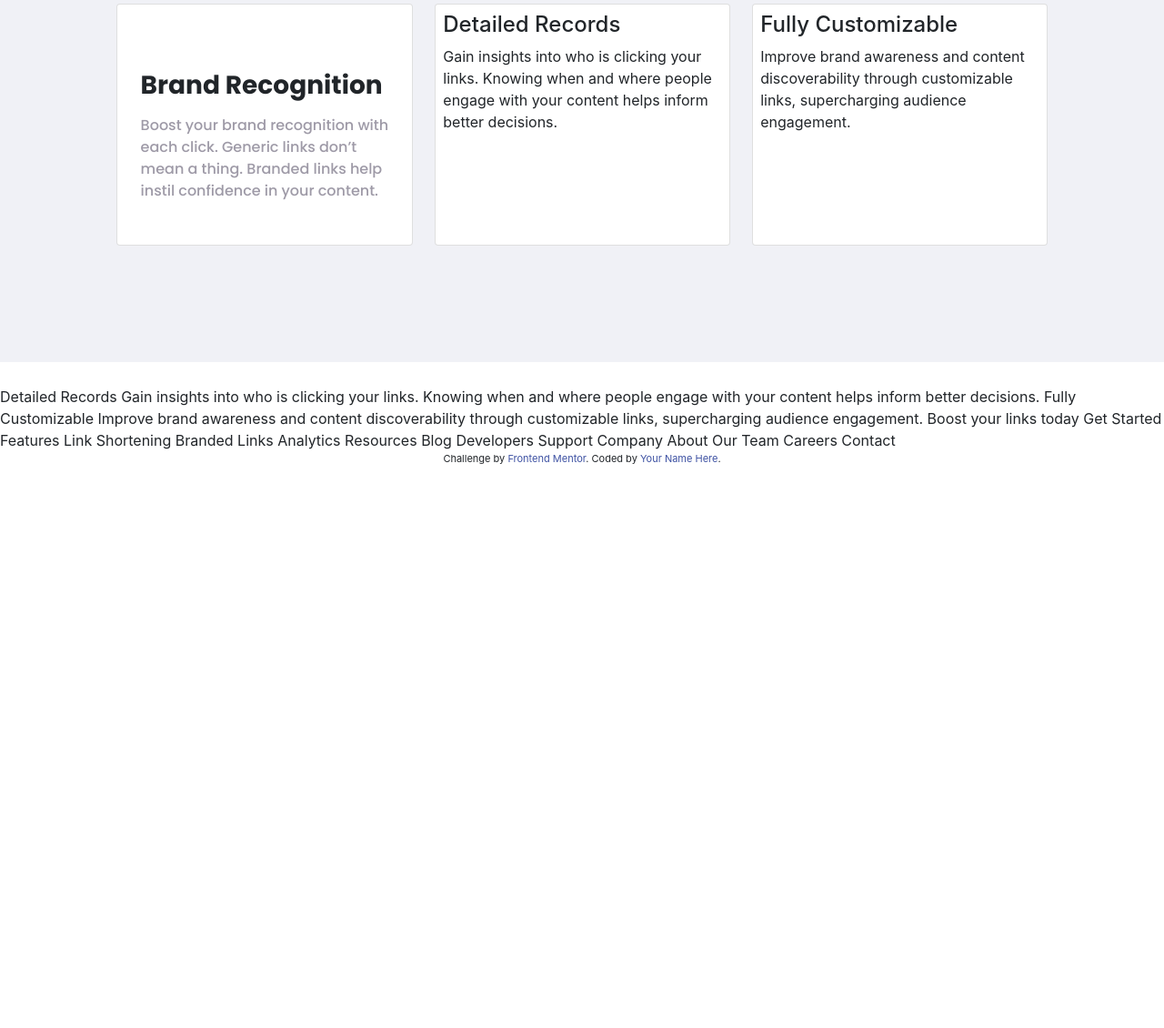
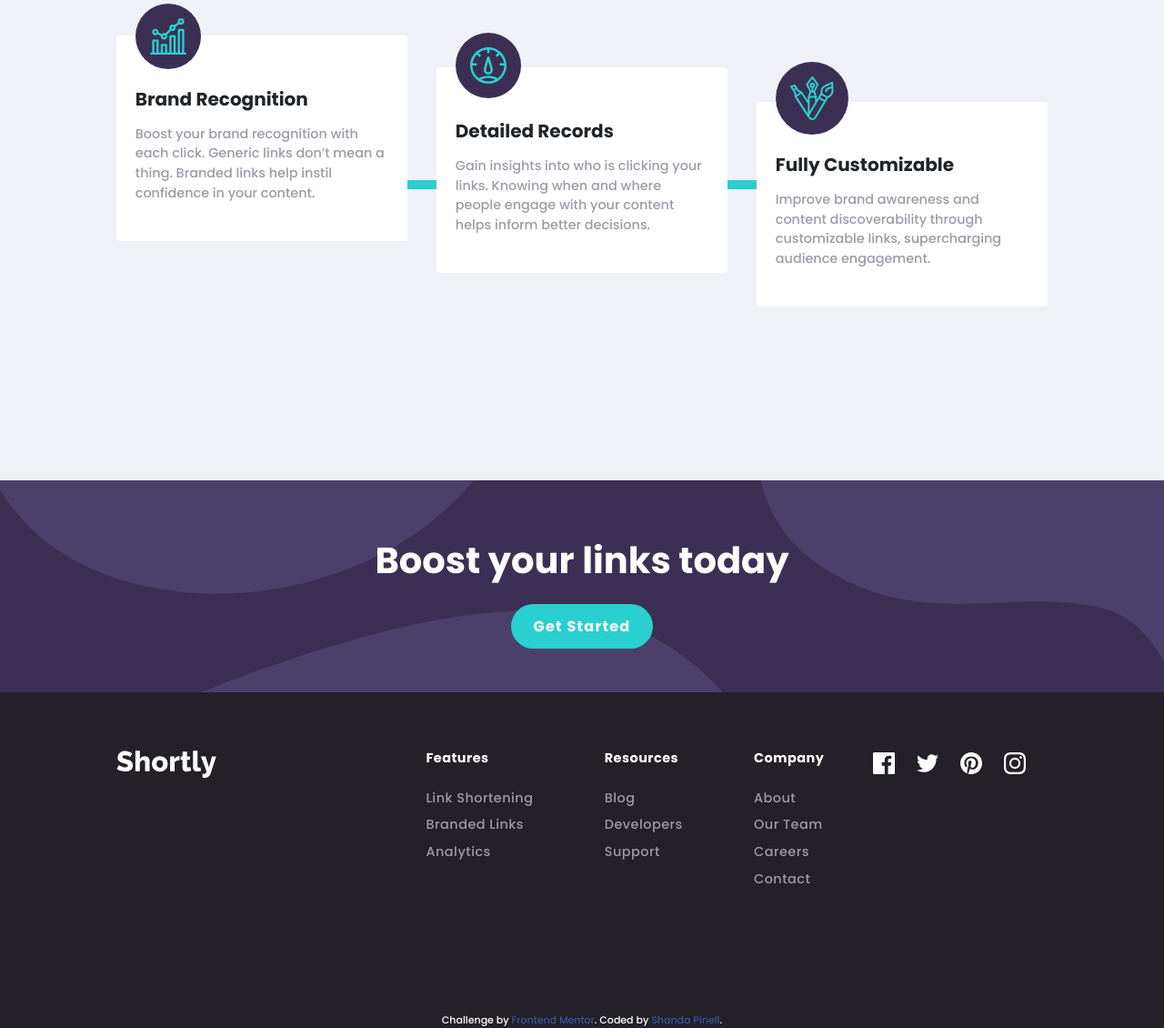
Before and after one commit to shandamckinney/api-front-end, a plain HTML site: page index.html in a window 1280 px wide. Shown: the part 1182-2312 px from the top of the page at 91% size. Before the commit the page ends 1694 px from the top, so only its background shows below. Drawn offline with nearby package versions, Linux system fonts and the light colour scheme.

Commit message:
finished UI

```diff
--- a/index.html
+++ b/index.html
@@ -102,74 +102,110 @@
     </div>
   </div>
 </section>
-<section  style="background-color:#f0f1f6">
-  <div class="side-margins" style="padding: 10% 0; position: relative;">
+<section style="background-color:#f0f1f6">
+  <div style="padding: 10% 0 5% 0; position: relative; margin: 2% 10% 0 10%">
     <h3 class="font-bold mb-0 very-dark-blue text-center mb-3 mt-5" style="font-size: 2.5rem">Advanced Statistics</h3>
-    <p class="font-normal grayish-violet text-center w-50 mx-auto" style="font-size: 1.05rem;line-height: 185%">Track how your links are performing across the web with our
+    <p class="font-normal grayish-violet text-center w-50 mx-auto" style="font-size: 1.05rem;line-height: 185%">Track
+      how your links are performing across the web with our
       advanced statistics dashboard.</p>
 
-    <div class="d-flex">
-      <div class="card" style="width: 33%; padding:7% 2.5% 3% 2.5%">
-        <h4 class="font-bold mb-3" style="font-size: 1.75rem">Brand Recognition</h4>
-        <p class="font-normal grayish-violet" style="font-size: 1rem">Boost your brand recognition with each click. Generic links don’t
-          mean a thing. Branded links help instil confidence in your content.</p>
+    <div style="margin-bottom: 5rem">
+      <!-- The three boxes -->
+      <div class="d-flex" style="position: relative">
+        <div style="width: 33%;">
+          <div
+            style="background-color:hsl(257, 27%, 26%); border-radius: 50%; padding: 5%; width: fit-content; position: relative; z-index: 2; left: 6.5%">
+            <img style="width: 100%" src="images/icon-brand-recognition.svg" alt="">
+          </div>
+          <div class="card" style="padding:18% 6.5% 8% 6.5%; position: relative; z-index: 1; top: -10%; border: 0">
+            <h4 class="font-bold mb-3" style="font-size: 1.25rem">Brand Recognition</h4>
+            <p class="font-normal grayish-violet" style="font-size: .9rem">Boost your brand recognition with each click.
+              Generic links don’t
+              mean a thing. Branded links help instil confidence in your content.</p>
+          </div>
+        </div>
+        <div style="width: 33%; margin-top: 2rem; margin-left: 2rem">
+          <div
+            style="background-color:hsl(257, 27%, 26%); border-radius: 50%; padding: 5%; width: fit-content; position: relative; z-index: 2; left: 6.5%">
+            <img style="width: 100%" src="images/icon-detailed-records.svg" alt="">
+          </div>
+          <div class="card" style="padding:18% 6.5% 8% 6.5%; position: relative; z-index: 1; top: -10%; border: 0">
+            <h4 class="font-bold mb-3" style="font-size: 1.25rem">Detailed Records</h4>
+            <p class="font-normal grayish-violet" style="font-size: .9rem">Gain insights into who is clicking your links.
+              Knowing when and where
+              people engage with your content helps inform better decisions.</p>
+          </div>
+        </div>
+        <div style="width: 33%; margin-top: 4rem; margin-left: 2rem">
+          <div
+            style="background-color:hsl(257, 27%, 26%); border-radius: 50%; padding: 5%; width: fit-content; position: relative; z-index: 2; left: 6.5%">
+            <img style="width: 100%" src="images/icon-fully-customizable.svg" alt="">
+          </div>
+          <div class="card" style="padding:18% 6.5% 8% 6.5%; position: relative; z-index: 1; top: -12%; border: 0">
+            <h4 class="font-bold mb-3" style="font-size: 1.25rem">Fully Customizable</h4>
+            <p class="font-normal grayish-violet" style="font-size: .9rem">Improve brand awareness and content
+              discoverability
+              through customizable
+              links, supercharging audience engagement.</p>
+          </div>
+        </div>
       </div>
-      <div class="card p-2 ml-4" style="width: 33%; padding:7% 2.5% 3% 2.5%">
-        <h4>Detailed Records</h4>
-        <p>Gain insights into who is clicking your links. Knowing when and where
-          people engage with your content helps inform better decisions.</p>
-      </div>
-      <div class="card p-2 ml-4" style="width: 33%; padding:7% 2.5% 3% 2.5%">
-        <h4>Fully Customizable</h4>
-        <p>Improve brand awareness and content discoverability through customizable
-          links, supercharging audience engagement.</p>
-      </div>
+      <!-- The line behind -->
+      <div style="position: relative; border-top: 10px solid hsl(180, 66%, 49%); top: -11rem">  </div>
     </div>
   </div>
 </section>
 
+<!-- Boost Your Link -->
+<section>
+  <div class="text-center text-white" style="background-image: url('./images/bg-boost-desktop.svg'); height: 29%; padding: 3rem; background-color: hsl(257, 27%, 26%);">
+    <h3 class="font-bold mb-0 text-whtie text-center mb-4 mt-3" style="font-size: 2.5rem">Boost your links today</h3>
+    <button class="btn font-bold text-white"
+        style="background-color: hsl(180, 66%, 49%); background-color: hsl(180, 66%, 49%); border-radius: 30px; padding: 1% 2%; letter-spacing: 1.25px;">Get Started</button>
+  </div>
+</section>
+
+<!-- Footer -->
+<section style="background-color: hsl(260, 8%, 14%);">
+  <div class="d-flex" style="margin: 0 10% 2% 10%; padding: 5% 0 0 0">
+    <div class="text-white" style="width: 35%">
+      <img src="images/logo-white.svg" style="width: 77%; color: white;">
+    </div>
+    <div class="d-flex justify-content-between" style="width: 45%; margin-right: 5%">
+      <div class="text-white mr-5">
+        <h5 class="font-bold mb-4 letter-spacing" style="font-size: .9rem">Features</h5>
+        <p class="font-normal grayish-violet mb-2 letter-spacing" style="font-size: .9rem">Link Shortening</p>
+        <p class="font-normal grayish-violet mb-2 letter-spacing" style="font-size: .9rem">Branded Links</p>
+        <p class="font-normal grayish-violet mb-2 letter-spacing" style="font-size: .9rem">Analytics</p>
+      </div>
+      <div class="text-white mr-5">
+        <h5 class="font-bold mb-4 letter-spacing" style="font-size: .9rem">Resources</h5>
+        <p class="font-normal grayish-violet mb-2 letter-spacing" style="font-size: .9rem">Blog</p>
+        <p class="font-normal grayish-violet mb-2 letter-spacing" style="font-size: .9rem">Developers</p>
+        <p class="font-normal grayish-violet mb-2 letter-spacing" style="font-size: .9rem">Support</p>
+      </div>
+      <div class="text-white">
+        <h5 class="font-bold mb-4 letter-spacing" style="font-size: .9rem">Company</h5>
+        <p class="font-normal grayish-violet mb-2 letter-spacing" style="font-size: .9rem">About</p>
+        <p class="font-normal grayish-violet mb-2 letter-spacing" style="font-size: .9rem">Our Team</p>
+        <p class="font-normal grayish-violet mb-2 letter-spacing" style="font-size: .9rem">Careers</p>
+        <p class="font-normal grayish-violet mb-2 letter-spacing" style="font-size: .9rem">Contact</p>
+      </div>
+    </div>
+    <div class="d-flex justify-content-end" style="width: 20%">
+      <a class="mr-4" href="www.facebook.com" target="_blank"><img src="images/icon-facebook.svg" alt=""></a>
+      <a class="mr-4" href="www.twitter.com" target="_blank"><img src="images/icon-twitter.svg" alt=""></a>
+      <a class="mr-4" href="www.pintrestcom" target="_blank"><img src="images/icon-pinterest.svg" alt=""></a>
+      <a class="mr-4" href="www.instagram.com" target="_blank"><img src="images/icon-instagram.svg" alt=""></a>
+    </div>
+  </div>
+  <div class="attribution font-normal text-white">
+    Challenge by <a href="https://www.frontendmentor.io?ref=challenge" target="_blank">Frontend Mentor</a>.
+    Coded by <a href="www.shandapinell.com">Shanda Pinell</a>.
+  </div>
+</section>
 
 
-
-
-
-  Detailed Records
-
-  Gain insights into who is clicking your links. Knowing when and where
-  people engage with your content helps inform better decisions.
-
-  Fully Customizable
-
-  Improve brand awareness and content discoverability through customizable
-  links, supercharging audience engagement.
-
-  Boost your links today
-
-  Get Started
-
-  Features
-
-  Link Shortening
-  Branded Links
-  Analytics
-
-  Resources
-
-  Blog
-  Developers
-  Support
-
-  Company
-
-  About
-  Our Team
-  Careers
-  Contact
-
-  <div class="attribution">
-    Challenge by <a href="https://www.frontendmentor.io?ref=challenge" target="_blank">Frontend Mentor</a>.
-    Coded by <a href="#">Your Name Here</a>.
-  </div>
 
   <script src="https://code.jquery.com/jquery-3.3.1.slim.min.js" integrity="sha384-q8i/X+965DzO0rT7abK41JStQIAqVgRVzpbzo5smXKp4YfRvH+8abtTE1Pi6jizo" crossorigin="anonymous"></script>
 <script src="https://cdnjs.cloudflare.com/ajax/libs/popper.js/1.14.3/umd/popper.min.js" integrity="sha384-ZMP7rVo3mIykV+2+9J3UJ46jBk0WLaUAdn689aCwoqbBJiSnjAK/l8WvCWPIPm49" crossorigin="anonymous"></script>
```
Also changed, not shown: images/logo-white.svg (added).
